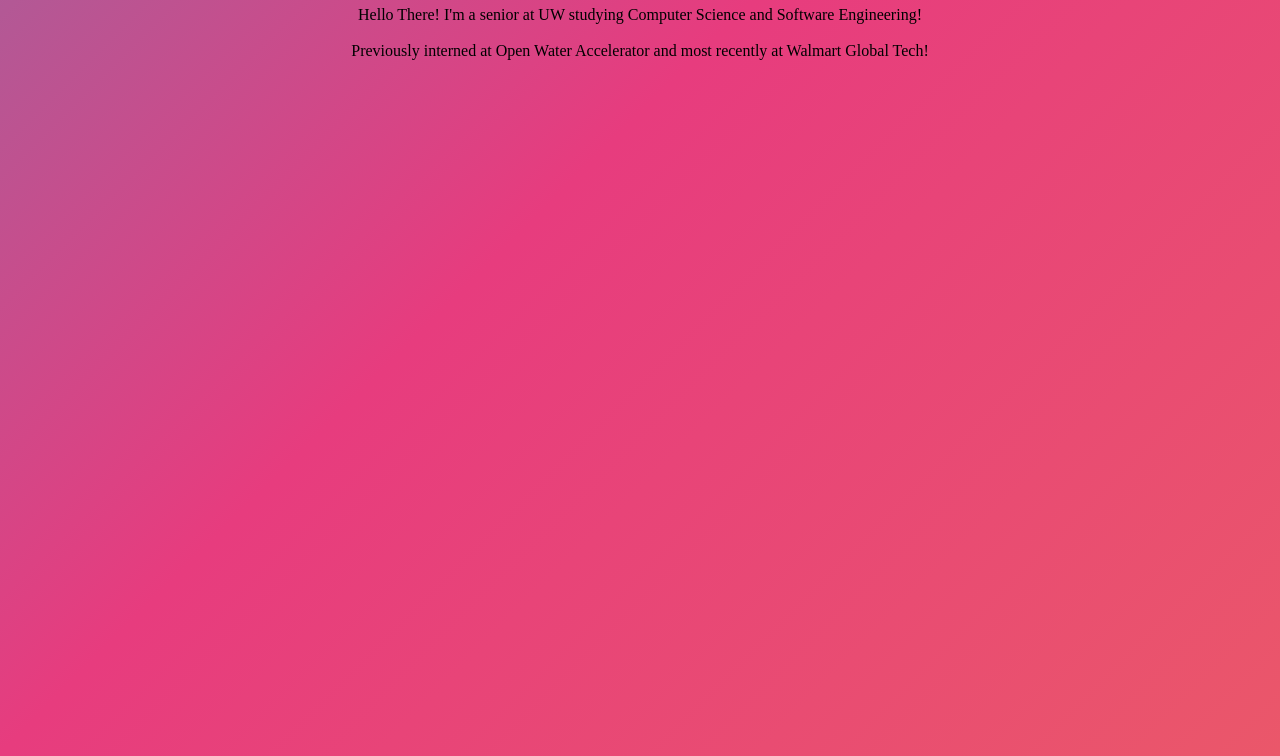
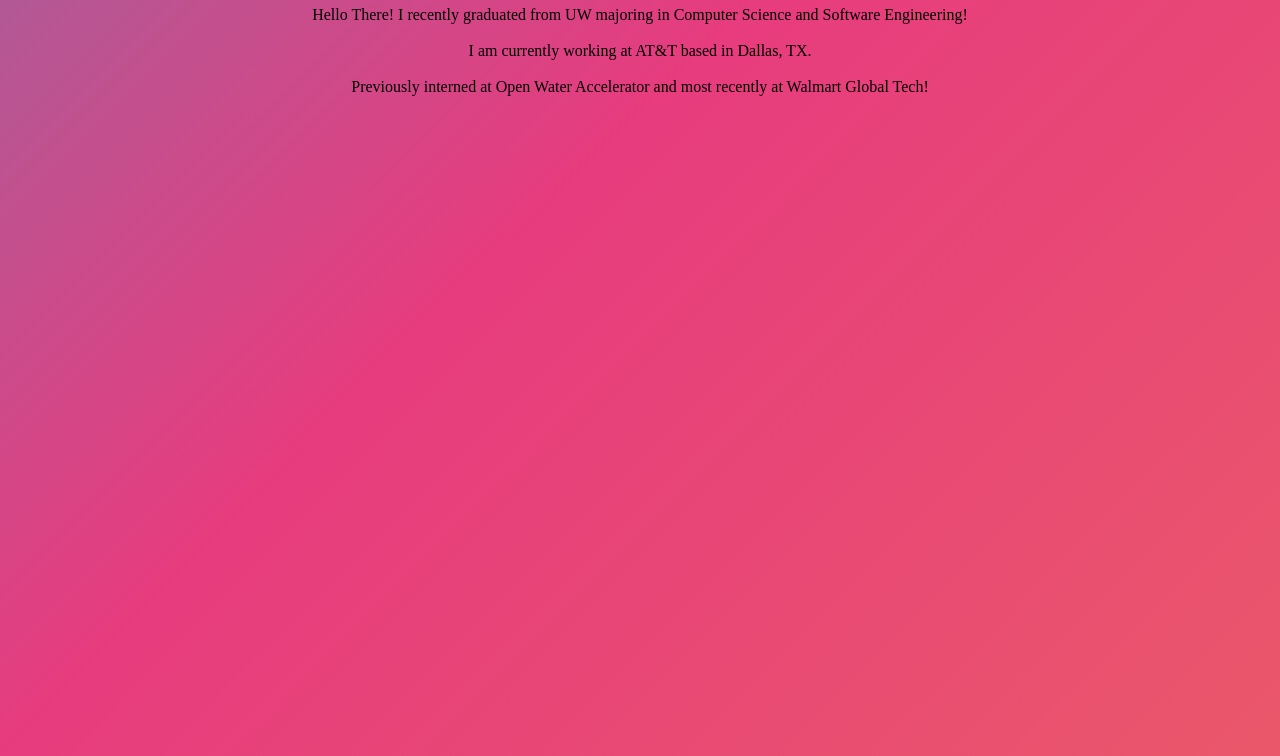
Before and after one commit to madhav-rajk/madhav-rajk.github.io, a plain HTML site: page index.html in a window 1280 px wide. Shown: the part 60-816 px from the top of the page. Drawn offline with Linux system fonts and the light colour scheme.

Commit message:
work update here

```diff
--- a/index.html
+++ b/index.html
@@ -8,7 +8,8 @@
 </head>
 <body>
     <h1>Madhav Rajkondawar</h1>
-    <p1>Hello There! I'm a senior at UW studying Computer Science and Software Engineering!</p1>
+    <p1>Hello There! I recently graduated from UW majoring in Computer Science and Software Engineering!</p1>
+    <p1><br><br>I am currently working at AT&T based in Dallas, TX. </p1>
     <p1><br><br>Previously interned at Open Water Accelerator and most recently at Walmart Global Tech!</p1>
 </body>
 </html>
```
